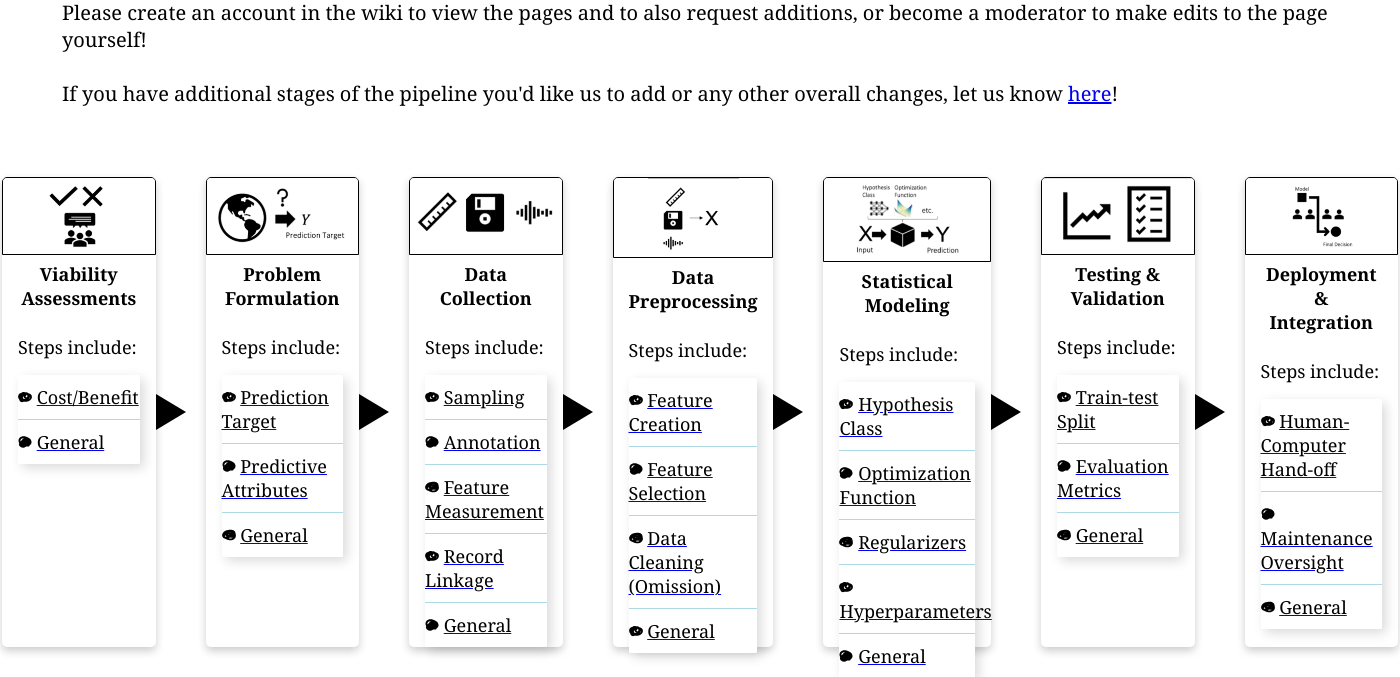
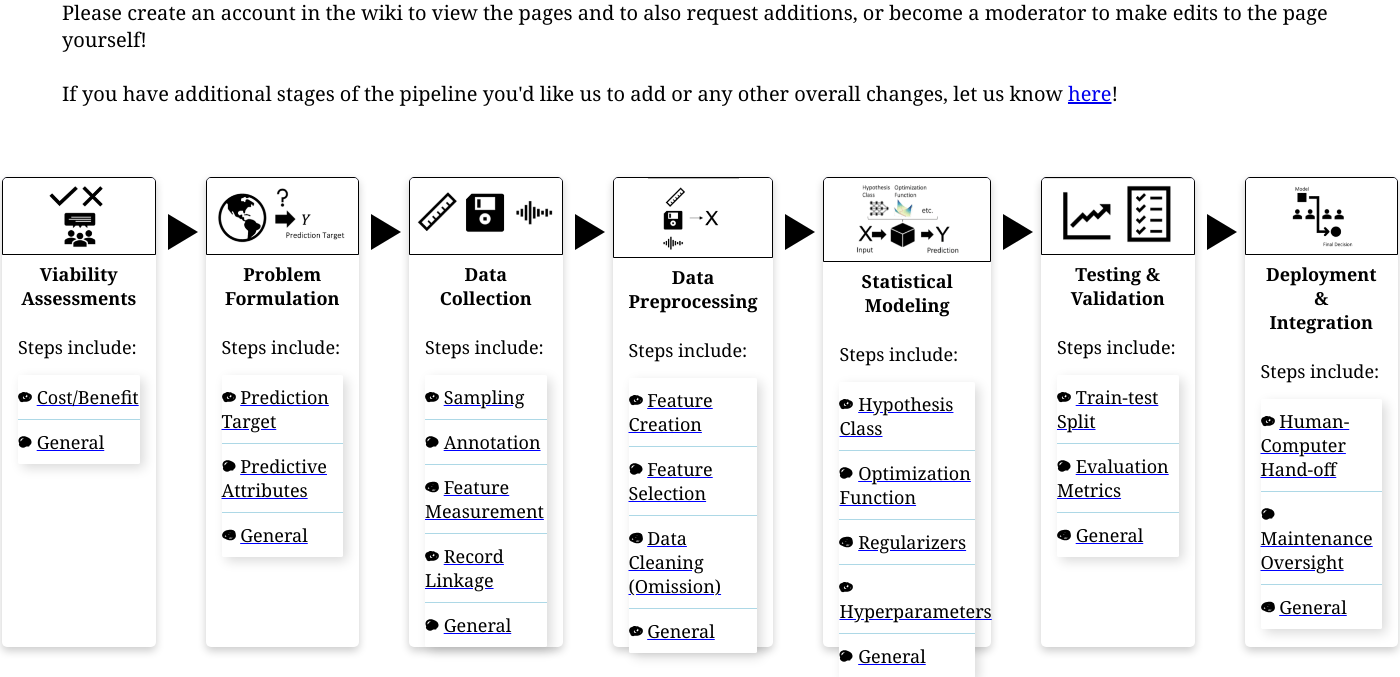
Before and after one commit to rakshit-naidu/pipeline-fairness.github.io, a Flask app: page / in a window 1400 px wide. Shown: the part 331-1008 px from the top of the page. Run offline with Flask 3, Linux system fonts and the light colour scheme; some libraries are stand-ins or nearby versions.

Commit message:
aligned the arrow

```diff
--- a/static/style_index.css
+++ b/static/style_index.css
@@ -475,6 +475,12 @@ body {
     border-bottom: 18px solid transparent;
     border-left: 30px solid black;
     padding-left: 20px;
+    position: relative;
+    top: -180px;
+    left: 12px;
+    /* padding-top: 10px; */
+    /* padding-bottom: 20%; */
+    /* padding-right: 20px; */
   }
 
 
--- a/templates/index_b4_login.html
+++ b/templates/index_b4_login.html
@@ -83,7 +83,7 @@
         </div>
         <div class="triangle-right"></div>
         <div class="card">
-            <img src="/static/problem_formulation.png"" alt="problem_formulation" style="width:100%">
+            <img src="/static/problem_formulation.png" alt="problem_formulation" style="width:100%">
             <div class="container-card-body">
             <h4 style="text-align:center"><b>Problem Formulation</b></h4>
             <p class="heading-bullet-sub-stages">Steps include:</p>
```
